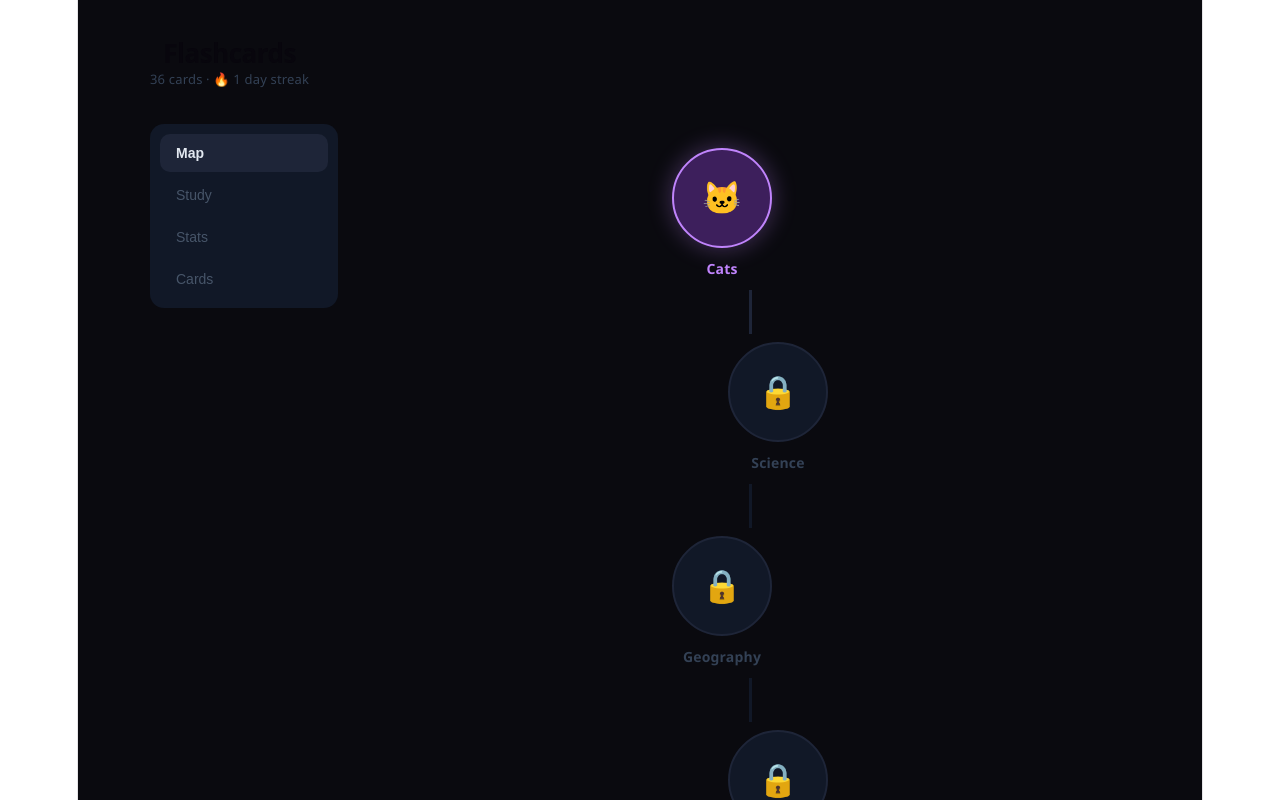
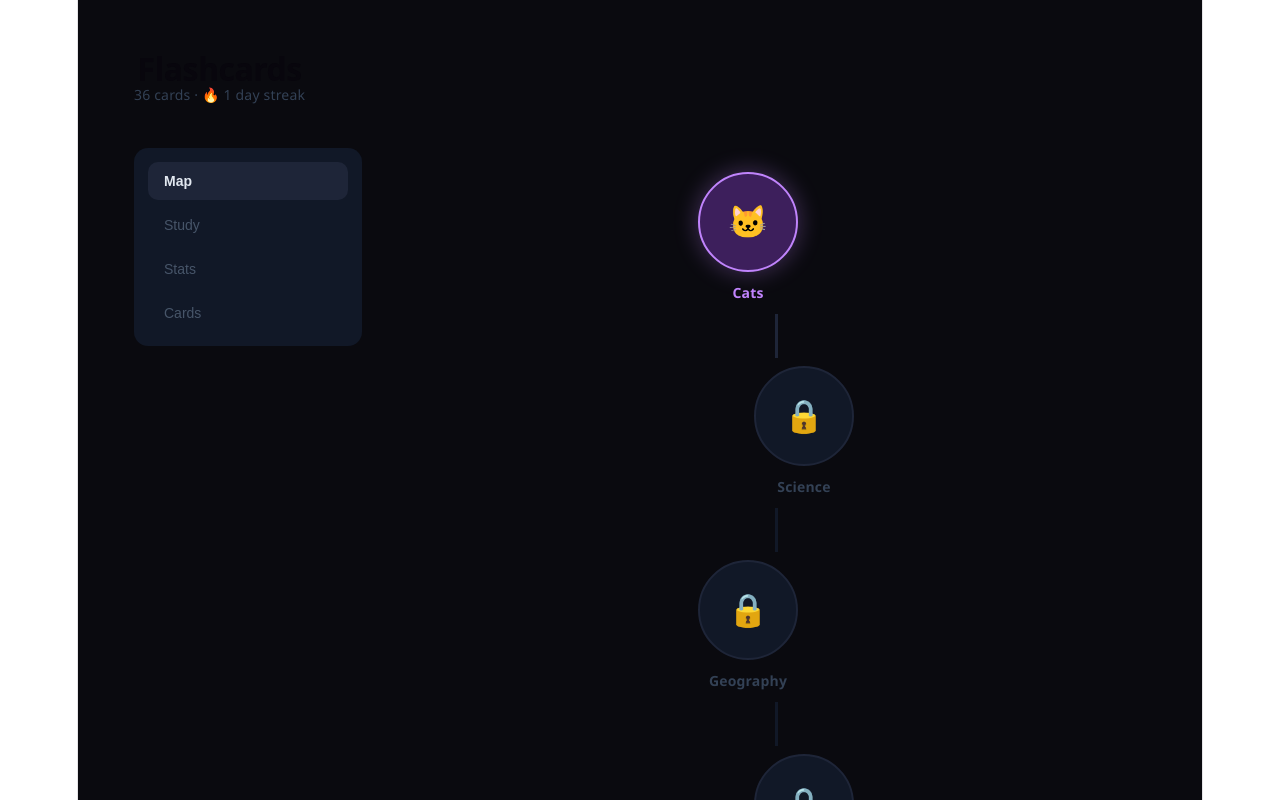
Before and after one commit to dominicarlequin-design/flashcards-v2, a React (Vite) app: page / in a window 1280 px wide. Shown: the top 800 px of the page. Built offline with nearby package versions, Linux system fonts and the light colour scheme.

Commit message:
Update App.jsx
Dimensional formatting

```diff
--- a/src/App.jsx
+++ b/src/App.jsx
@@ -67,8 +67,20 @@ function useIsDesktop() {
   return isDesktop;
 }
 
+// wide desktop (e.g. MacBook Pro 14"/16" — 1512px+/1728px+ viewports)
+function useIsLarge() {
+  const [isLarge, setIsLarge] = useState(() => typeof window !== 'undefined' && window.innerWidth >= 1280);
+  useEffect(() => {
+    const fn = () => setIsLarge(window.innerWidth >= 1280);
+    window.addEventListener('resize', fn);
+    return () => window.removeEventListener('resize', fn);
+  }, []);
+  return isLarge;
+}
+
 export default function App() {
   const isDesktop = useIsDesktop();
+  const isLarge = useIsLarge();
 
   const [cards, setCards] = useState(() => {
     try { const s = localStorage.getItem('fc_v3'); return s ? JSON.parse(s) : starterCards; }
@@ -352,7 +364,7 @@ export default function App() {
 
       {/* ── STUDY VIEW ── */}
       {view === VIEWS.STUDY && (
-        <div style={{ maxWidth: isDesktop ? '560px' : 'none', margin: isDesktop ? '0 auto' : '0' }}>
+        <div style={{ maxWidth: isLarge ? '640px' : isDesktop ? '560px' : 'none', margin: isDesktop ? '0 auto' : '0' }}>
           {cameFromMap && (
             <button onClick={backToMap} style={{
               marginBottom:'14px', padding:'8px 14px', background:'#111827', border:'1px solid #1e2538',
@@ -405,7 +417,7 @@ export default function App() {
           </p>
 
           {/* Card */}
-          <div onClick={flipCard} style={{ perspective:'1000px', height: isDesktop ? '300px' : '220px', cursor:'pointer', marginBottom:'14px' }}>
+          <div onClick={flipCard} style={{ perspective:'1000px', height: isLarge ? '360px' : isDesktop ? '300px' : '220px', cursor:'pointer', marginBottom:'14px' }}>
             <div style={{
               width:'100%', height:'100%', position:'relative', transformStyle:'preserve-3d',
               transition:'transform 0.5s cubic-bezier(0.23,1,0.32,1)',
@@ -470,7 +482,7 @@ export default function App() {
 
       {/* ── STATS VIEW ── */}
       {view === VIEWS.STATS && (
-        <div style={{ maxWidth: isDesktop ? '640px' : 'none', margin: isDesktop ? '0 auto' : '0' }}>
+        <div style={{ maxWidth: isLarge ? '760px' : isDesktop ? '640px' : 'none', margin: isDesktop ? '0 auto' : '0' }}>
           <div style={{
             display:'grid', gridTemplateColumns: isDesktop ? 'repeat(3,1fr)' : 'repeat(2,1fr)', gap:'12px', marginBottom:'20px',
           }}>
@@ -522,7 +534,7 @@ export default function App() {
 
       {/* ── MANAGE VIEW ── */}
       {view === VIEWS.MANAGE && (
-        <div style={{ maxWidth: isDesktop ? '720px' : 'none', margin: isDesktop ? '0 auto' : '0' }}>
+        <div style={{ maxWidth: isLarge ? '880px' : isDesktop ? '720px' : 'none', margin: isDesktop ? '0 auto' : '0' }}>
           <div style={{ display:'flex', gap:'10px', marginBottom:'16px', flexWrap:'wrap' }}>
             <button onClick={() => setShowForm(f => !f)} style={{
               padding:'10px 16px', borderRadius:'10px', border:'1.5px solid #818cf855',
@@ -607,14 +619,14 @@ export default function App() {
   );
 
   return (
-    <div style={{ fontFamily:"'Segoe UI',system-ui,sans-serif", minHeight:'100vh', background:'#0a0a0f', color:'#e2e8f0', padding: isDesktop ? '40px' : '20px 16px', boxSizing:'border-box' }}>
-      <div style={{ maxWidth: isDesktop ? '980px' : '520px', margin:'0 auto' }}>
+    <div style={{ fontFamily:"'Segoe UI',system-ui,sans-serif", minHeight:'100vh', background:'#0a0a0f', color:'#e2e8f0', padding: isLarge ? '56px' : isDesktop ? '40px' : '20px 16px', boxSizing:'border-box' }}>
+      <div style={{ maxWidth: isLarge ? '1280px' : isDesktop ? '980px' : '520px', margin:'0 auto' }}>
 
         {/* Header */}
-        <div style={{ display:'flex', alignItems:'center', justifyContent:'space-between', marginBottom: isDesktop ? '32px' : '20px' }}>
+        <div style={{ display:'flex', alignItems:'center', justifyContent:'space-between', marginBottom: isLarge ? '40px' : isDesktop ? '32px' : '20px' }}>
           <div>
-            <h1 style={{ fontSize: isDesktop ? '26px' : '20px', fontWeight:'700', margin:0, letterSpacing:'-0.5px' }}>Flashcards</h1>
-            <p style={{ color:'#334155', fontSize: isDesktop ? '13px' : '12px', margin:0 }}>{cards.length} cards · 🔥 {streak.count} day streak</p>
+            <h1 style={{ fontSize: isLarge ? '32px' : isDesktop ? '26px' : '20px', fontWeight:'700', margin:0, letterSpacing:'-0.5px' }}>Flashcards</h1>
+            <p style={{ color:'#334155', fontSize: isLarge ? '14px' : isDesktop ? '13px' : '12px', margin:0 }}>{cards.length} cards · 🔥 {streak.count} day streak</p>
           </div>
           {!isDesktop && (
             <div style={{ display:'flex', gap:'4px', background:'#111827', borderRadius:'10px', padding:'4px' }}>
@@ -626,9 +638,9 @@ export default function App() {
           )}
         </div>
 
-        <div style={{ display:'flex', gap: isDesktop ? '32px' : '0', alignItems:'flex-start' }}>
+        <div style={{ display:'flex', gap: isLarge ? '44px' : isDesktop ? '32px' : '0', alignItems:'flex-start' }}>
           {isDesktop && (
-            <div style={{ display:'flex', flexDirection:'column', gap:'4px', background:'#111827', borderRadius:'14px', padding:'10px', width:'168px', flexShrink:0, position:'sticky', top:'40px' }}>
+            <div style={{ display:'flex', flexDirection:'column', gap: isLarge ? '6px' : '4px', background:'#111827', borderRadius:'14px', padding: isLarge ? '14px' : '10px', width: isLarge ? '200px' : '168px', flexShrink:0, position:'sticky', top: isLarge ? '56px' : '40px' }}>
               {navBtn('Map', VIEWS.MAP)}
               {navBtn('Study', VIEWS.STUDY)}
               {navBtn('Stats', VIEWS.STATS)}
```
